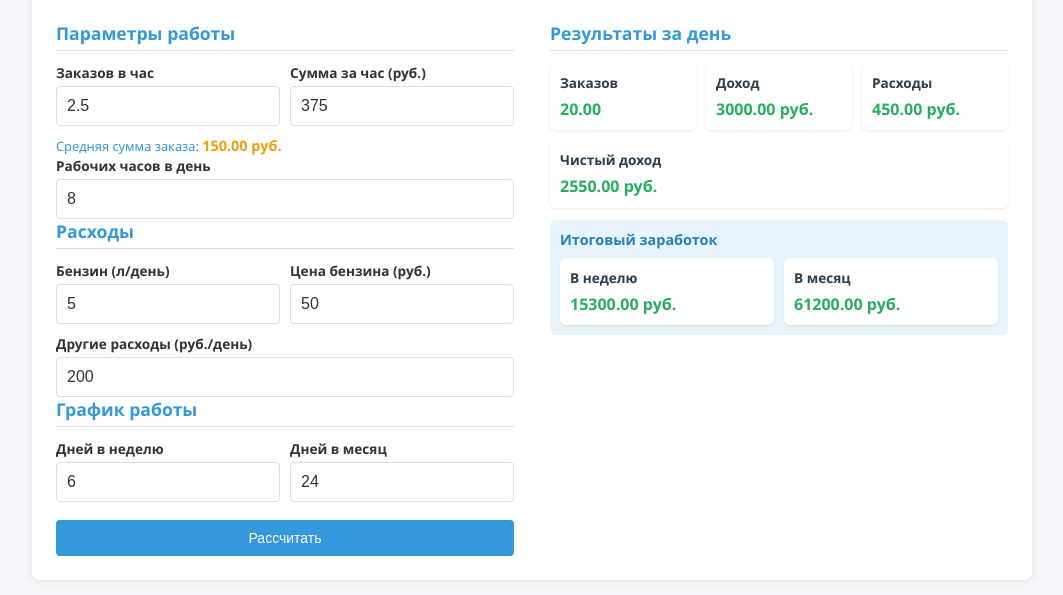
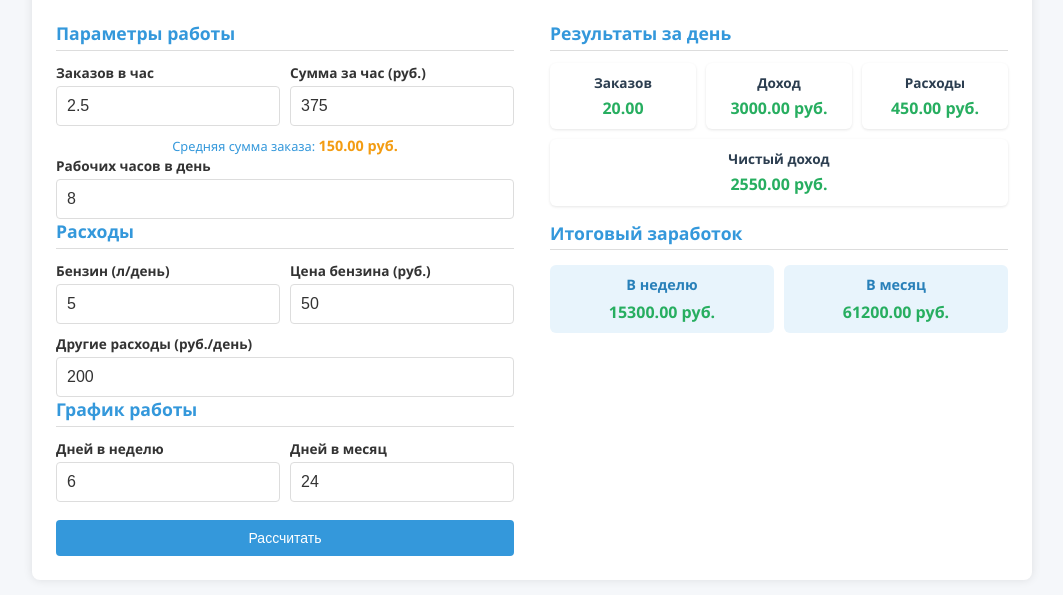
Before and after one commit to IgorEfimof/courier, a plain HTML site: page index.html in a window 1280 px wide. Shown: the part 91-686 px from the top of the page, without its empty margins (108-1171 px from the left). Drawn offline with Linux system fonts and the light colour scheme.

Commit message:
Update index.html

```diff
--- a/index.html
+++ b/index.html
@@ -63,7 +63,7 @@
             padding: 10px;
             min-height: 100vh;
             position: relative;
-            padding-bottom: 70px; /* Для клавиатуры */
+            padding-bottom: 70px;
         }
 
         .container {
@@ -162,7 +162,7 @@
             font-size: 16px;
             background-color: var(--input-bg);
             color: var(--text-color);
-            caret-color: transparent; /* Скрываем курсор */
+            caret-color: transparent;
         }
 
         /* Кастомная клавиатура */
@@ -244,54 +244,64 @@
             background: var(--secondary-color);
         }
 
-        .results-row {
+        /* Компактное расположение результатов */
+        .compact-results {
             display: flex;
+            flex-wrap: wrap;
             gap: 10px;
-            margin-bottom: 10px;
-            flex-wrap: wrap;
+            margin-bottom: 15px;
         }
 
-        .result-card {
+        .compact-result {
+            flex: 1;
+            min-width: 120px;
             background: var(--card-bg);
             padding: 10px;
             border-radius: 6px;
             box-shadow: 0 1px 3px var(--shadow-color);
-            flex: 1;
-            min-width: 120px;
+            text-align: center;
         }
 
-        .result-title {
+        .compact-title {
             font-weight: 600;
-            margin-bottom: 6px;
+            margin-bottom: 5px;
             color: var(--result-title-color);
             font-size: 0.85rem;
             white-space: nowrap;
         }
 
-        .result-value {
+        .compact-value {
             font-size: 1rem;
             font-weight: 700;
             color: var(--result-value-color);
             white-space: nowrap;
         }
 
-        .summary {
-            margin-top: 12px;
+        .compact-summary {
+            display: flex;
+            gap: 10px;
+            margin-top: 15px;
+        }
+
+        .compact-summary-item {
+            flex: 1;
+            background: var(--summary-bg);
             padding: 10px;
-            background: var(--summary-bg);
             border-radius: 6px;
+            text-align: center;
         }
 
         .summary-title {
             font-weight: 700;
-            margin-bottom: 8px;
+            margin-bottom: 5px;
             color: var(--summary-title-color);
             font-size: 0.9rem;
         }
 
-        .summary-row {
-            display: flex;
-            gap: 10px;
+        .summary-value {
+            font-size: 1rem;
+            font-weight: 700;
+            color: var(--result-value-color);
         }
 
         .average-value {
@@ -304,6 +314,7 @@
             font-size: 0.8rem;
             color: var(--primary-color);
             margin-top: 4px;
+            text-align: center;
         }
 
         /* Мобильная адаптация */
@@ -344,21 +355,17 @@
                 font-size: 1rem;
             }
 
-            .results-row, .summary-row {
+            .compact-results, .compact-summary {
                 flex-direction: column;
                 gap: 8px;
             }
 
-            .result-card {
-                min-width: auto;
+            input, button {
+                padding: 8px;
+                font-size: 16px;
             }
 
-            input, button {
-                padding: 8px;
-                font-size: 16px; /* Увеличиваем для удобства на touch-устройствах */
-            }
-
-            .result-value {
+            .compact-value, .summary-value {
                 font-size: 0.95rem;
             }
 
@@ -391,14 +398,14 @@
             }
 
             input {
-                font-size: 16px; /* Фиксированный размер для iOS */
+                font-size: 16px;
             }
 
-            .result-title {
+            .compact-title {
                 font-size: 0.82rem;
             }
 
-            .result-value {
+            .compact-value, .summary-value {
                 font-size: 0.9rem;
             }
 
@@ -435,7 +442,7 @@
                 padding: 8px;
             }
 
-            .result-card {
+            .compact-result, .compact-summary-item {
                 padding: 8px;
             }
 
@@ -530,41 +537,39 @@
             <div class="results-section">
                 <h2 class="section-title">Результаты за день</h2>
 
-                <div class="results-row">
-                    <div class="result-card">
-                        <div class="result-title">Заказов</div>
-                        <div class="result-value" id="daily-orders">20.00</div>
+                <div class="compact-results">
+                    <div class="compact-result">
+                        <div class="compact-title">Заказов</div>
+                        <div class="compact-value" id="daily-orders">20.00</div>
                     </div>
 
-                    <div class="result-card">
-                        <div class="result-title">Доход</div>
-                        <div class="result-value" id="daily-income">3000.00 руб.</div>
+                    <div class="compact-result">
+                        <div class="compact-title">Доход</div>
+                        <div class="compact-value" id="daily-income">3000.00 руб.</div>
                     </div>
 
-                    <div class="result-card">
-                        <div class="result-title">Расходы</div>
-                        <div class="result-value" id="daily-costs">450.00 руб.</div>
+                    <div class="compact-result">
+                        <div class="compact-title">Расходы</div>
+                        <div class="compact-value" id="daily-costs">450.00 руб.</div>
                     </div>
 
-                    <div class="result-card">
-                        <div class="result-title">Чистый доход</div>
-                        <div class="result-value" id="daily-profit">2550.00 руб.</div>
+                    <div class="compact-result">
+                        <div class="compact-title">Чистый доход</div>
+                        <div class="compact-value" id="daily-profit">2550.00 руб.</div>
                     </div>
                 </div>
 
-                <div class="summary">
-                    <div class="summary-title">Итоговый заработок</div>
+                <h2 class="section-title">Итоговый заработок</h2>
 
-                    <div class="summary-row">
-                        <div class="result-card">
-                            <div class="result-title">В неделю</div>
-                            <div class="result-value" id="weekly-profit">15300.00 руб.</div>
-                        </div>
+                <div class="compact-summary">
+                    <div class="compact-summary-item">
+                        <div class="summary-title">В неделю</div>
+                        <div class="summary-value" id="weekly-profit">15300.00 руб.</div>
+                    </div>
 
-                        <div class="result-card">
-                            <div class="result-title">В месяц</div>
-                            <div class="result-value" id="monthly-profit">61200.00 руб.</div>
-                        </div>
+                    <div class="compact-summary-item">
+                        <div class="summary-title">В месяц</div>
+                        <div class="summary-value" id="monthly-profit">61200.00 руб.</div>
                     </div>
                 </div>
             </div>
```
